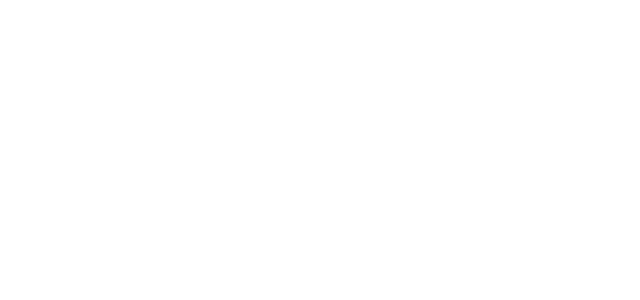
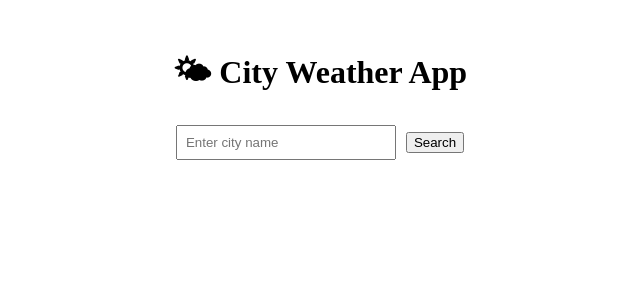
Before and after one commit to acciojob/city-weather-pathania0001, a React app: page / in a window 1280 px wide. Shown: the top 300 px of the page, without its empty margins (320-960 px from the left). Built offline with nearby package versions, Linux system fonts and the light colour scheme.

Commit message:
submission

```diff
--- a/src/components/App.js
+++ b/src/components/App.js
@@ -1,13 +1,59 @@
+import React, { useState } from "react";
 
-import React from "react";
-import './../styles/App.css';
+const API_KEY = "8c17e587577b053e3f6d429a827f5e8d";
 
-const App = () => {
+function WeatherApp() {
+  const [query, setQuery] = useState("");
+  const [weather, setWeather] = useState(null);
+  const [error, setError] = useState("");
+
+  const fetchWeather = async () => {
+    if (!query) return;
+    try {
+      setError("");
+      const res = await fetch(
+        `https://api.openweathermap.org/data/2.5/weather?q=${query}&appid=${API_KEY}&units=metric`
+      );
+      const data = await res.json();
+      setWeather(data);
+    } catch (err) {
+      setWeather(null);
+      setError(err.message);
+    }
+  };
+
   return (
-    <div>
-        {/* Do not remove the main div */}
+    <div style={{ padding: "20px", textAlign: "center" }}>
+      <h1>🌤 City Weather App</h1>
+
+      <input
+        type="text"
+        className="search"
+        placeholder="Enter city name"
+        value={query}
+        onChange={(e) => setQuery(e.target.value)}
+        style={{ padding: "8px", width: "200px", marginRight: "10px" }}
+      />
+      <button onClick={fetchWeather}>Search</button>
+
+      <div className="weather" style={{ marginTop: "20px" }}>
+        {error && <p style={{ color: "red" }}>{error}</p>}
+        {weather && (
+          <div>
+            <h2>
+              {weather.name}, {weather.sys.country}
+            </h2>
+            <p>🌡 Temperature: {weather.main.temp}°C</p>
+            <p>☁ {weather.weather[0].description}</p>
+            <img
+              src={`http://openweathermap.org/img/wn/${weather.weather[0].icon}@2x.png`}
+              alt={weather.weather[0].description}
+            />
+          </div>
+        )}
+      </div>
     </div>
-  )
+  );
 }
 
-export default App
+export default WeatherApp;
```
Also changed, not shown: 1 other file (tests, documents, lock files or other folders).
